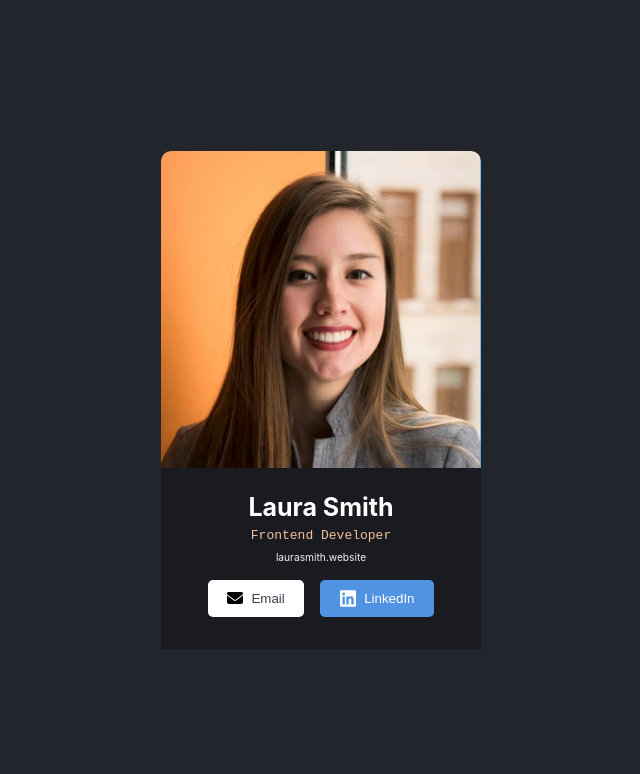
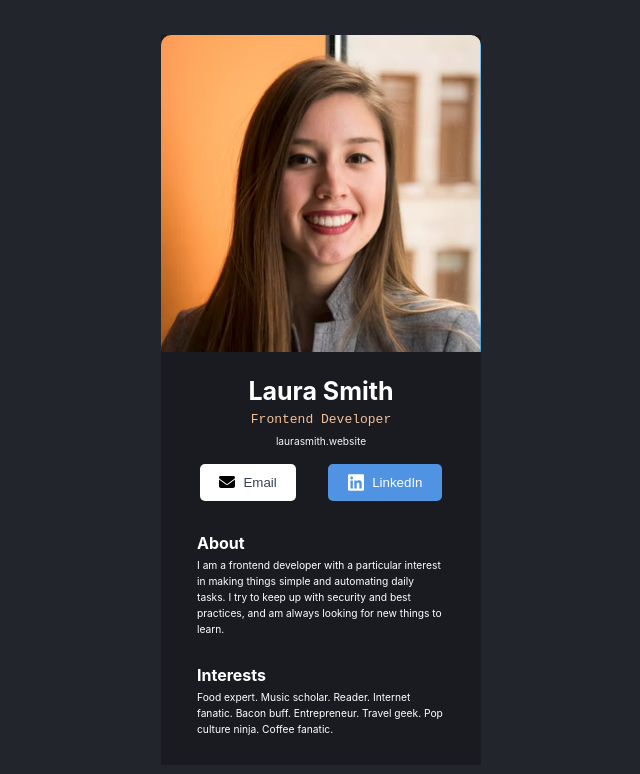
Before and after one commit to trent-townsend/react-digital-business-card, a React (Vite) app: page / in a window 1280 px wide. Shown: the top 774 px of the page, without its empty margins (319-959 px from the left). Built offline with nearby package versions, Linux system fonts and the light colour scheme.

Commit message:
Add main section text and align with contact buttons

```diff
--- a/src/components/header.css
+++ b/src/components/header.css
@@ -46,8 +46,11 @@ h1, h2, h3, h4, h5, h6 {
 
   .contact-btn {
     display: flex;
-    gap: 1rem;
+    justify-content: center;
+    gap: 2rem;
     margin-bottom: 2rem;
+    width: 320px;
+    padding: 0 2.25rem;
   }
 
   button {
--- /dev/null
+++ b/src/components/main-text.css
@@ -0,0 +1,22 @@
+main {
+    display: flex;
+    flex-direction: column;
+    align-items: flex-start;
+    padding: 0 2.25rem;
+    max-width: 250px;
+}
+
+.info-title {
+    color: white;
+    margin-bottom: 0.3rem;
+    font-weight: 700;
+    font-size: 1rem;
+}
+
+.section-text {
+    color: white;
+    font-size: 0.64rem;
+    font-weight: 400;
+    margin-bottom: 1.7rem;
+    line-height: 1rem;
+}
--- /dev/null
+++ b/src/components/main-text.jsx
@@ -0,0 +1,21 @@
+import '../components/main-text.css'
+
+
+export default function MainText() {
+  return (
+    <main>
+      <div>
+        <h3 className='info-title'>About</h3>
+        <p className='section-text'>
+          I am a frontend developer with a particular interest in making things
+          simple and automating daily tasks. I try to keep up with security and
+          best practices, and am always looking for new things to learn.
+        </p>
+      </div>
+      <div>
+      <h3 className='info-title'>Interests</h3>
+      <p className='section-text'>Food expert. Music scholar. Reader. Internet fanatic. Bacon buff. Entrepreneur. Travel geek. Pop culture ninja. Coffee fanatic.</p>
+      </div>
+    </main>
+  );
+}
--- a/src/index.css
+++ b/src/index.css
@@ -11,3 +11,8 @@ body {
   justify-content: center;
   align-items: center;
 }
+
+.container {
+ max-width: 320px;
+ background-color: #1A1B21;
+}
--- a/src/main.jsx
+++ b/src/main.jsx
@@ -1,7 +1,18 @@
 import React from 'react'
 import ReactDOM from 'react-dom/client'
 import Header from "./components/header"
+import MainText from './components/main-text'
 import './index.css'
 
-ReactDOM.createRoot(document.getElementById('root')).render(< Header />,
-)
+const root = ReactDOM.createRoot(document.getElementById('root'))
+
+function Page () {
+  return (
+  <div className="container">
+    <Header />
+    <MainText />
+  </div>
+  )
+}
+
+root.render(<Page />)
```
